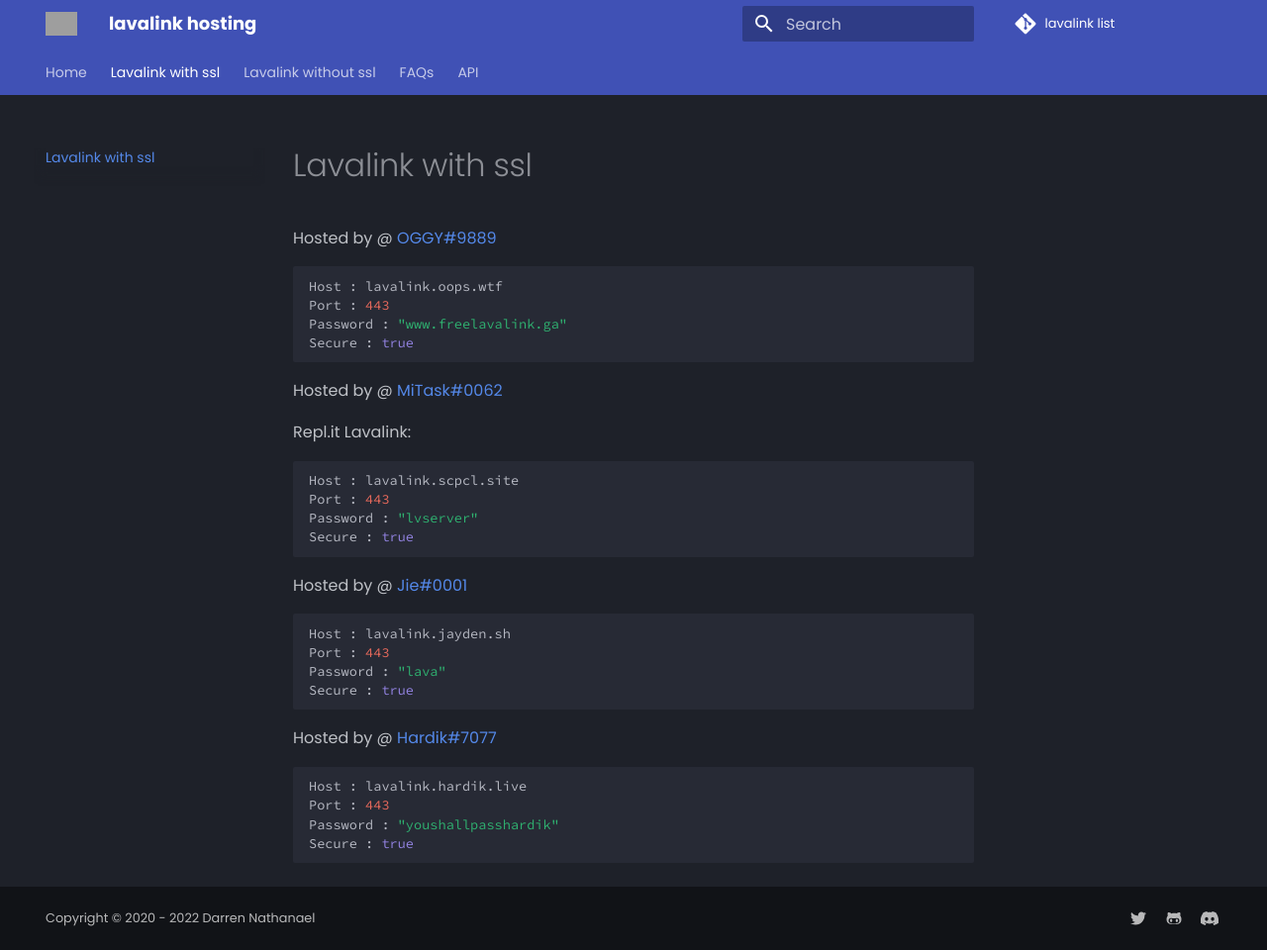
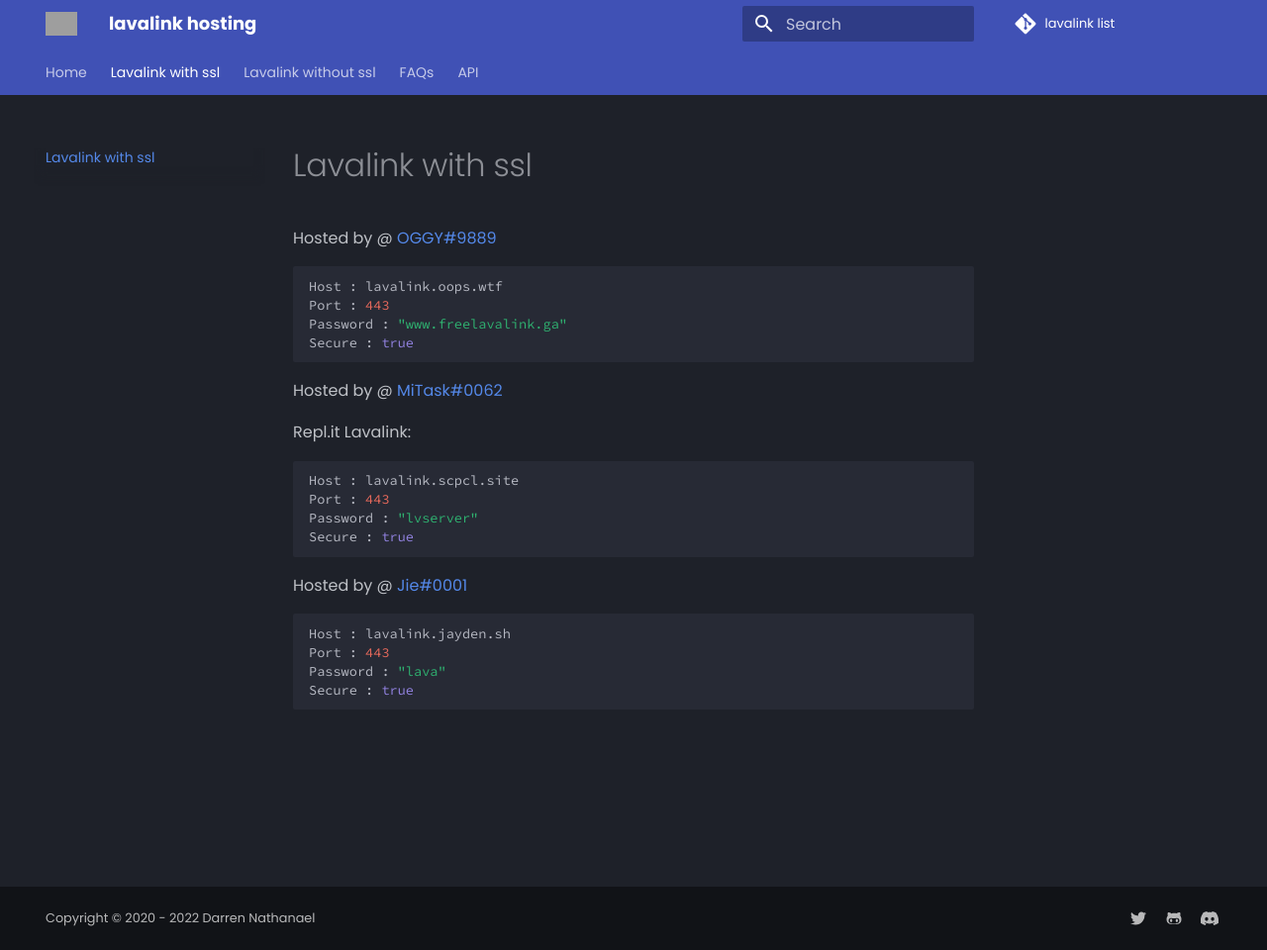
Before and after one commit to DarrenOfficial/lavalink-list, an MkDocs documentation site: the page built from docs/SSL/lavalink-with-ssl.md, in a window 1280 px wide and 960 px high. Shown: the whole window at 99% size. Built offline with MkDocs 1.6.1 and Material for MkDocs 9.7.7, drawn with Linux system fonts in a browser that asks for light colours; comment, search, counter and statistics services are not loaded; grey boxes are pictures that could not be loaded.

Commit message:
removed & blacklisted hardik (#82)

````diff
--- a/docs/SSL/lavalink-with-ssl.md
+++ b/docs/SSL/lavalink-with-ssl.md
@@ -28,10 +28,3 @@ Port : 443
 Password : "lava"
 Secure : true
 ```
-Hosted by @ [Hardik#7077](https://hardik.live)
-```bash
-Host : lavalink.hardik.live
-Port : 443
-Password : "youshallpasshardik"
-Secure : true
-```
````
